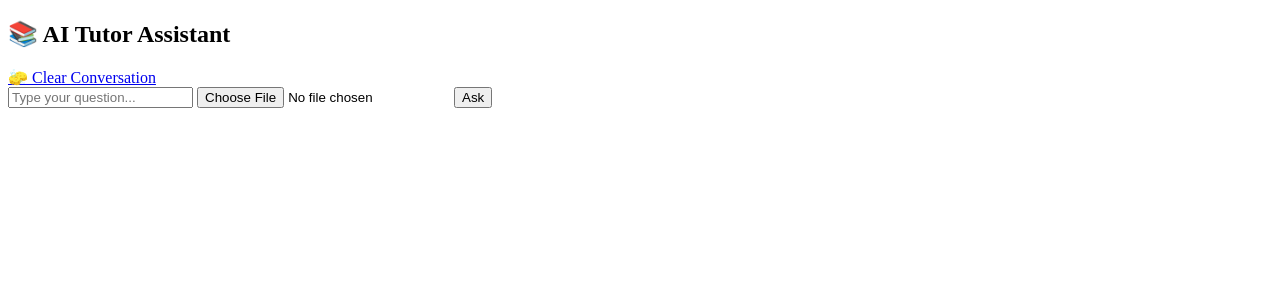
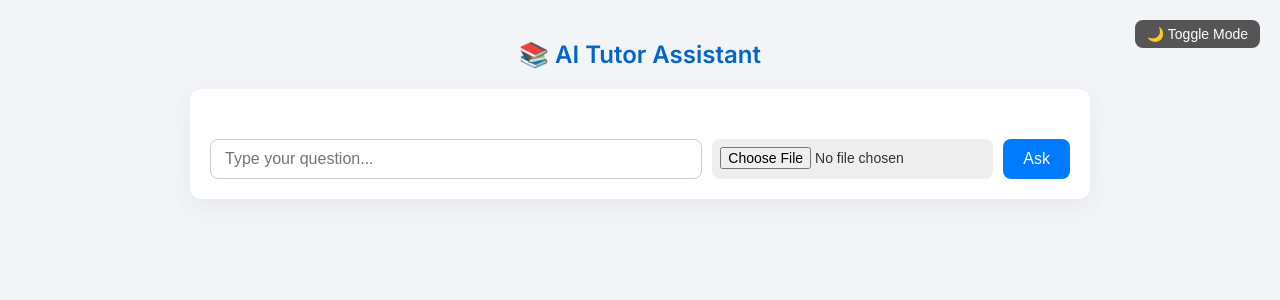
Before and after one commit to csatindia2013/aitutor, a Flask app: page / in a window 1280 px wide. Shown: the top 300 px of the page. Run offline with Flask 3, Linux system fonts and the light colour scheme.

Commit message:
Update chat.html

```diff
--- a/templates/chat.html
+++ b/templates/chat.html
@@ -1,32 +1,227 @@
-
 <!DOCTYPE html>
 <html lang="en">
 <head>
   <meta charset="UTF-8" />
   <meta name="viewport" content="width=device-width, initial-scale=1.0"/>
   <title>🧠 AI Tutor Chat</title>
+  <link href="https://fonts.googleapis.com/css2?family=Inter:wght@400;600&display=swap" rel="stylesheet">
+  <style>
+    body {
+      font-family: 'Inter', sans-serif;
+      background: #f2f4f8;
+      margin: 0;
+      padding: 20px;
+      color: #333;
+      transition: background 0.3s, color 0.3s;
+    }
+    body.dark-mode {
+      background: #181a1b;
+      color: #ddd;
+    }
+    .container {
+      max-width: 900px;
+      margin: auto;
+    }
+    h2 {
+      text-align: center;
+      color: #0066cc;
+    }
+    body.dark-mode h2 {
+      color: #4ea1ff;
+    }
+    .chat {
+      background: #fff;
+      border-radius: 12px;
+      padding: 20px;
+      box-shadow: 0 8px 24px rgba(0,0,0,0.05);
+    }
+    body.dark-mode .chat {
+      background: #2b2b2b;
+    }
+    .bubble {
+      padding: 14px 18px;
+      border-radius: 18px;
+      max-width: 90%;
+      margin-bottom: 14px;
+      font-size: 16px;
+      line-height: 1.6;
+    }
+    .user {
+      background: #dcf8c6;
+      margin-left: auto;
+      text-align: right;
+    }
+    .assistant {
+      background: #f1f0f0;
+      text-align: left;
+      position: relative;
+    }
+    body.dark-mode .assistant {
+      background: #3a3b3c;
+    }
+    .loader {
+      border: 4px solid #f3f3f3;
+      border-top: 4px solid #007bff;
+      border-radius: 50%;
+      width: 24px;
+      height: 24px;
+      animation: spin 1s linear infinite;
+      margin-top: 10px;
+    }
+    @keyframes spin {
+      0% { transform: rotate(0deg); }
+      100% { transform: rotate(360deg); }
+    }
+    form {
+      display: flex;
+      flex-wrap: wrap;
+      gap: 10px;
+      margin-top: 30px;
+    }
+    input[type="text"] {
+      flex: 1;
+      padding: 10px 14px;
+      border: 1px solid #ccc;
+      border-radius: 8px;
+      font-size: 16px;
+    }
+    input[type="file"] {
+      font-size: 14px;
+      background: #eee;
+      padding: 8px;
+      border-radius: 8px;
+    }
+    button {
+      background: #007bff;
+      color: white;
+      border: none;
+      padding: 10px 20px;
+      border-radius: 8px;
+      font-size: 16px;
+      cursor: pointer;
+    }
+    button:hover {
+      background: #0056b3;
+    }
+    .actions {
+      margin-top: 10px;
+    }
+    .actions form {
+      display: inline;
+    }
+    .actions button {
+      font-size: 14px;
+      margin-right: 10px;
+      background: #666;
+    }
+
+    .toggle-mode {
+      position: absolute;
+      right: 20px;
+      top: 20px;
+      font-size: 14px;
+      background: #555;
+      color: #fff;
+      border: none;
+      padding: 6px 12px;
+      border-radius: 8px;
+      cursor: pointer;
+    }
+    .toggle-mode:hover {
+      background: #333;
+    }
+
+    .ai-response::after {
+      content: "|";
+      animation: blink 1s infinite;
+      color: #999;
+      margin-left: 3px;
+    }
+    @keyframes blink {
+      0%, 100% { opacity: 0; }
+      50% { opacity: 1; }
+    }
+    @media (max-width: 600px) {
+      input[type="text"] {
+        width: 100%;
+      }
+    }
+  </style>
   <script src="https://polyfill.io/v3/polyfill.min.js?features=es6"></script>
-  <script id="MathJax-script" async src="https://cdn.jsdelivr.net/npm/mathjax@3/es5/tex-mml-chtml.js"></script>
+  <script id="MathJax-script" async
+    src="https://cdn.jsdelivr.net/npm/mathjax@3/es5/tex-mml-chtml.js">
+  </script>
 </head>
 <body>
+  <div class="container">
+    <button class="toggle-mode" onclick="toggleDarkMode()">🌙 Toggle Mode</button>
     <h2>📚 AI Tutor Assistant</h2>
-  <a href="/clear">🧽 Clear Conversation</a>
-  <div>
+    <div class="chat">
       {% for message in conversation %}
         {% if message.role == 'user' %}
-        <div style="background:#dcf8c6;">🧑‍🎓 {{ message.content }}</div>
+          <div class="bubble user">
+            <strong>You:</strong><br>{{ message.content }}
+          </div>
         {% elif message.role == 'assistant' %}
-        <div style="background:#f0f0f0;">🤖 {{ message.content|safe }}</div>
+          <div class="bubble assistant">
+            <strong>AI:</strong><br>
+            <span class="ai-response" data-response='{{ message.content | tojson }}'></span>
+            <div class="actions">
+              <form method="post">
+                <input type="hidden" name="retry" value='{{ message.content | tojson }}' />
+                <button type="submit">🔁 Explain Again</button>
+              </form>
+              <form method="post">
+                <input type="hidden" name="simplify" value='{{ message.content | tojson }}' />
+                <button type="submit">🧸 Simplify</button>
+              </form>
+            </div>
+          </div>
         {% endif %}
       {% endfor %}
+
       {% if thinking %}
-      <p><em>🧠 Thinking...</em></p>
+      <div class="bubble assistant">
+        <em>🧠 Thinking...</em>
+        <div class="loader"></div>
+      </div>
       {% endif %}
+
       <form method="post" enctype="multipart/form-data">
         <input type="text" name="question" placeholder="Type your question..." />
-      <input type="file" name="image" accept="image/*" capture="environment" />
+        <input type="file" name="image" accept="image/*" />
         <button type="submit">Ask</button>
       </form>
     </div>
+  </div>
+
+  <script>
+    const sleep = ms => new Promise(resolve => setTimeout(resolve, ms));
+
+    async function animateText() {
+      const elements = document.querySelectorAll(".ai-response");
+      for (const el of elements) {
+        if (el.innerHTML.trim()) continue;
+
+        const fullText = JSON.parse(el.dataset.response);
+        const words = fullText.split(" ");
+        let html = "";
+
+        for (let word of words) {
+          html += word + " ";
+          el.innerHTML = html;
+          await sleep(35);
+        }
+
+        MathJax.typeset();
+      }
+    }
+
+    function toggleDarkMode() {
+      document.body.classList.toggle("dark-mode");
+    }
+
+    window.onload = animateText;
+  </script>
 </body>
 </html>
```
Lines whose indentation alone changed are shown as unchanged.
